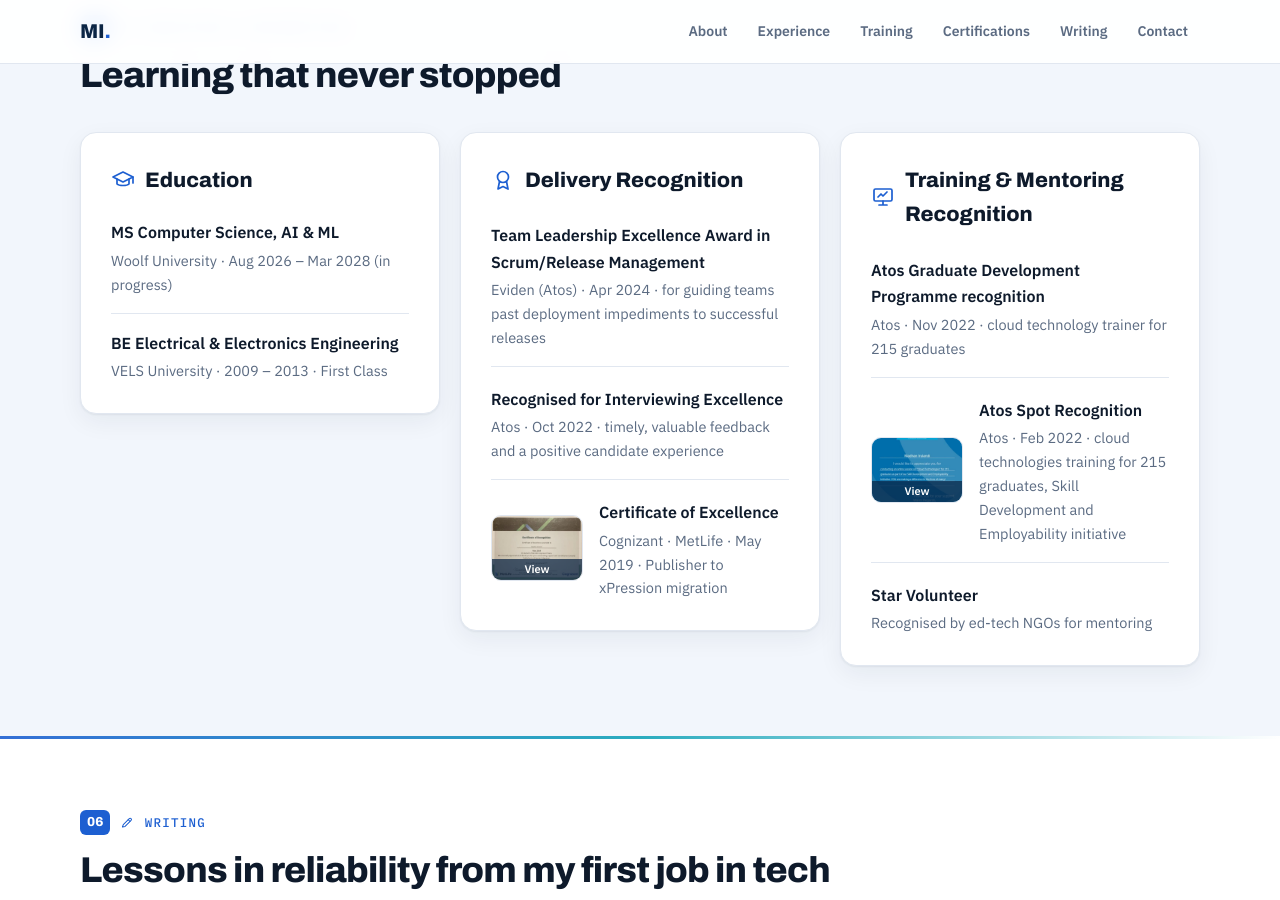
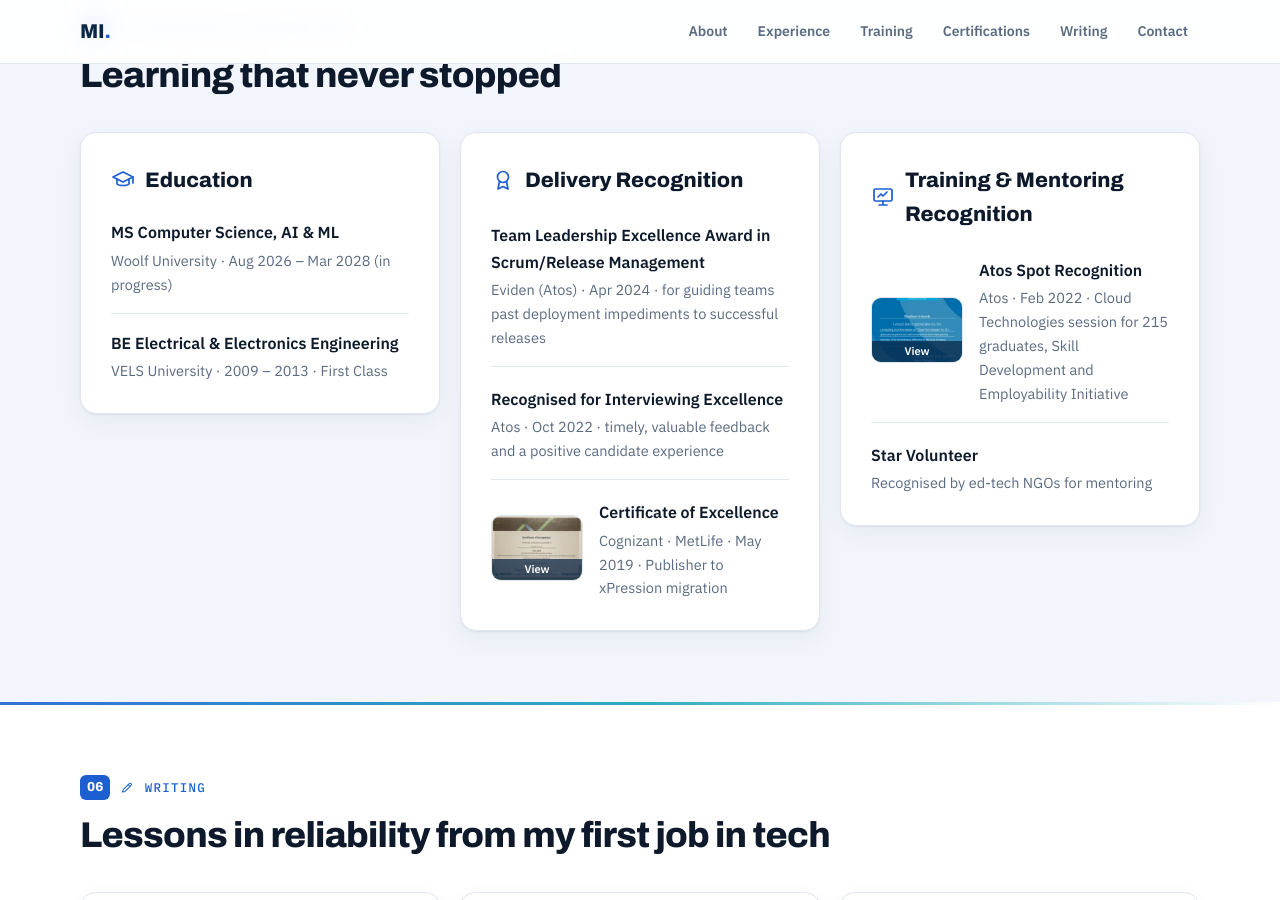
Before and after one commit to Madhan-I/Madhan-I.github.io, a Jekyll site: the page built from index.html, in a window 1280 px wide and 900 px high, scrolled down 9294 px. Built offline with Jekyll 4.4.1, drawn with Linux system fonts in a browser that asks for light colours.

```diff
--- a/_data/profile.yml
+++ b/_data/profile.yml
@@ -462,10 +462,8 @@ award_groups:
   - group: Training & Mentoring Recognition
     icon: board
     items:
-      - title: Atos Graduate Development Programme recognition
-        detail: Atos · Nov 2022 · cloud technology trainer for 215 graduates
       - title: Atos Spot Recognition
-        detail: Atos · Feb 2022 · cloud technologies training for 215 graduates, Skill Development and Employability initiative
+        detail: Atos · Feb 2022 · Cloud Technologies session for 215 graduates, Skill Development and Employability Initiative
         image: award-spot.jpg
       - title: Star Volunteer
         detail: Recognised by ed-tech NGOs for mentoring
```
